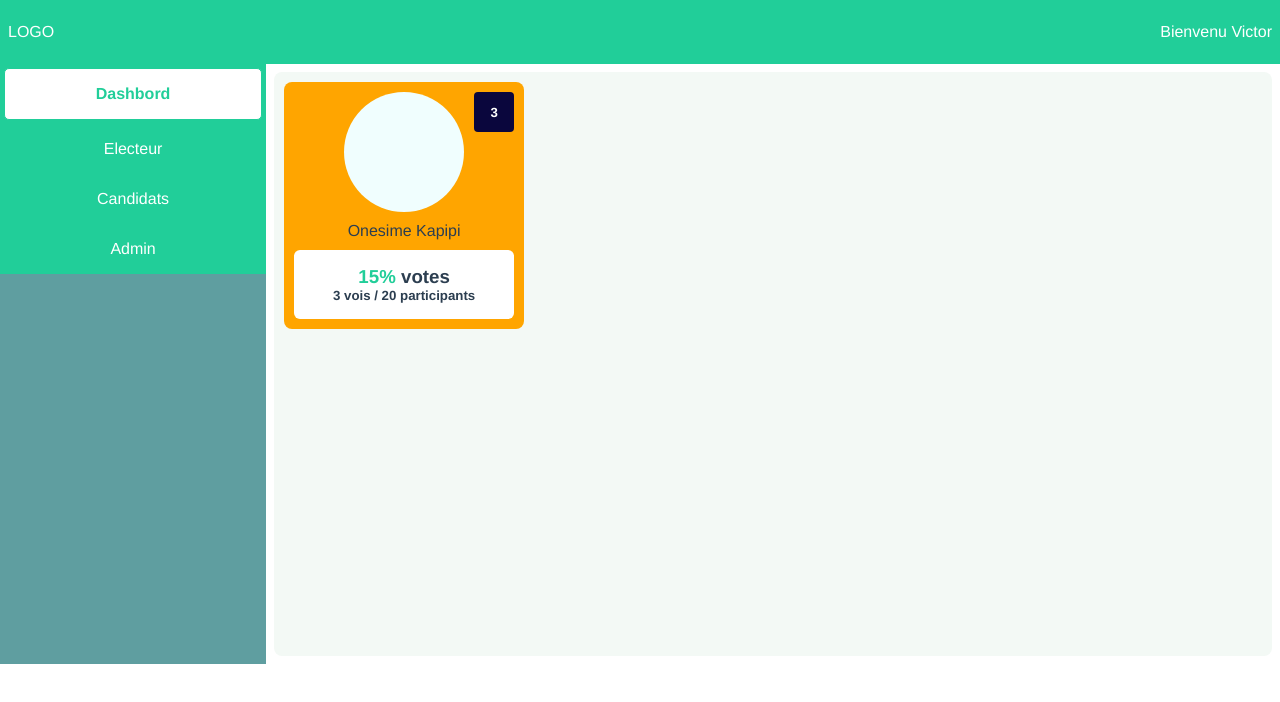
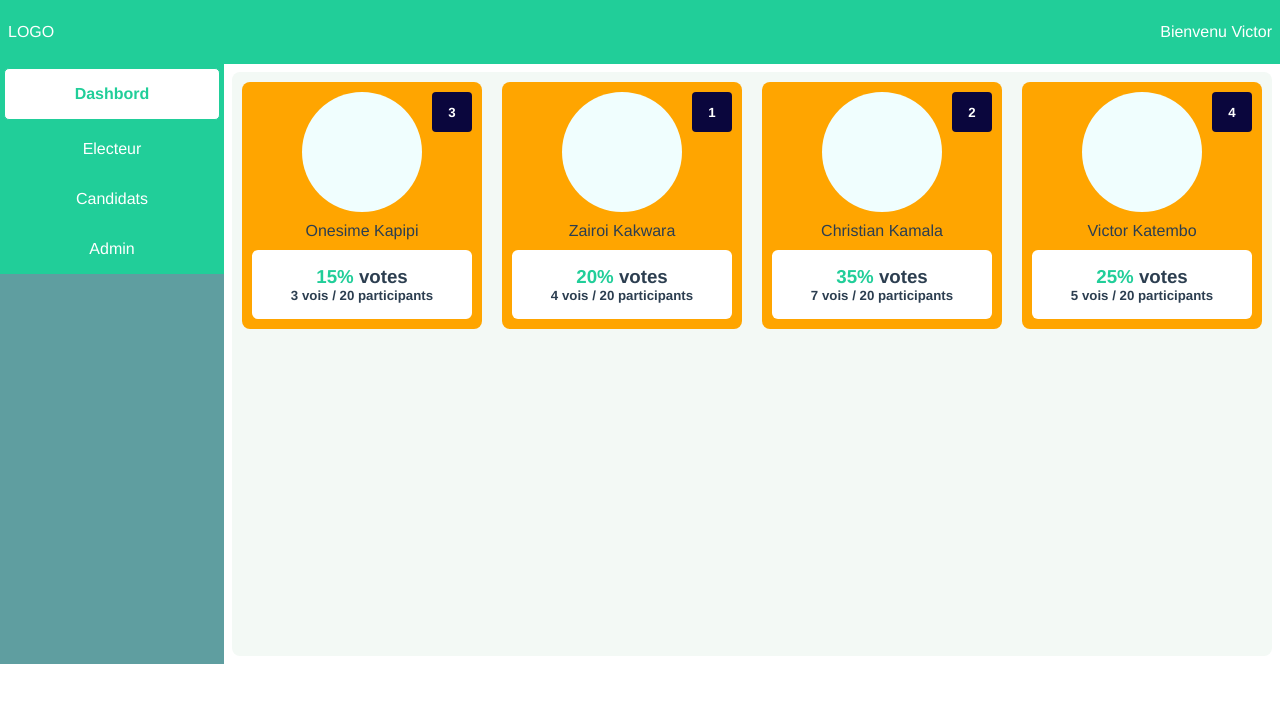
Before and after one commit to leenorshn/vue2-vote, a Vue app: page / in a window 1280 px wide. Shown: the top 702 px of the page. Built offline with nearby package versions, Linux system fonts and the light colour scheme.

Commit message:
trying to pass data from parent to child

```diff
--- a/src/App.vue
+++ b/src/App.vue
@@ -14,7 +14,7 @@
         </div>
       </div>
       <div class="main-side">
-        <vote-display-card />
+        <vote-display-card v-for="(vote,index) in listVotes" :key="index" :candidat="vote"/>
       </div>
     </div>
   </div>
@@ -37,22 +37,22 @@ export default {
         {
           name: "Onesime Kapipi",
           numero: "3",
-          votes: ["1", "4", "18"],
+          votes: ["6", "14", "19"],
         },
         {
           name: "Zairoi Kakwara",
           numero: "1",
-          votes: ["1", "4", "18"],
+          votes: ["9", "11", "12","20"],
         },
         {
-          name: "Dany",
-          numero: "3",
-          votes: ["1", "4", "18"],
+          name: "Christian Kamala",
+          numero: "2",
+          votes: ["1", "4", "18","13","7","16","8"],
         },
         {
-          name: "Onesime Kapipi",
-          numero: "3",
-          votes: ["1", "4", "18"],
+          name: "Victor Katembo",
+          numero: "4",
+          votes: ["2", "3", "17","10","5"],
         },
       ],
     };
@@ -132,6 +132,7 @@ header .logo {
 .main .main-side {
   flex: 7.5;
   background-color: #f3f9f5;
+  display: flex;
   margin: 8px;
   border-radius: 8px;
   align-items: left;
--- a/src/components/VoteDisplayCard.vue
+++ b/src/components/VoteDisplayCard.vue
@@ -16,13 +16,16 @@
 <script>
 export default {
   name: "vote-display-card",
+  props:{
+      candidat:{
+          name:String,
+          numero:String,
+          votes:Array
+      }
+  },
   data() {
     return {
-      candidat: {
-        name: "Onesime Kapipi",
-        numero: "3",
-        votes: ["1", "4", "18"],
-      },
+
     };
   },
   methods: {},
@@ -40,6 +43,7 @@ export default {
 .card-container {
   background-color: orange;
   position: relative;
+  height: fit-content;
   margin: 10px;
   border-radius: 8px;
   padding: 10px;
```
